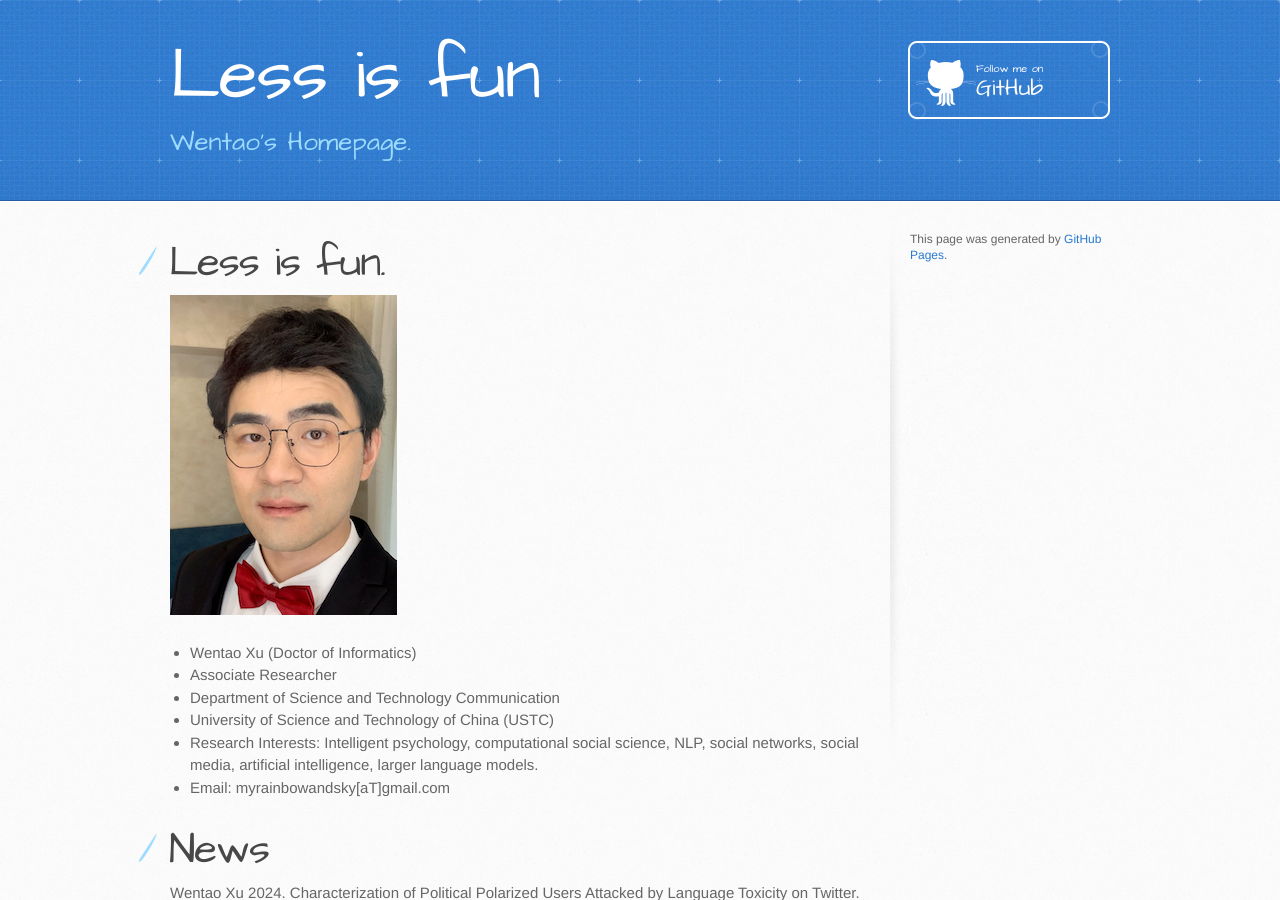
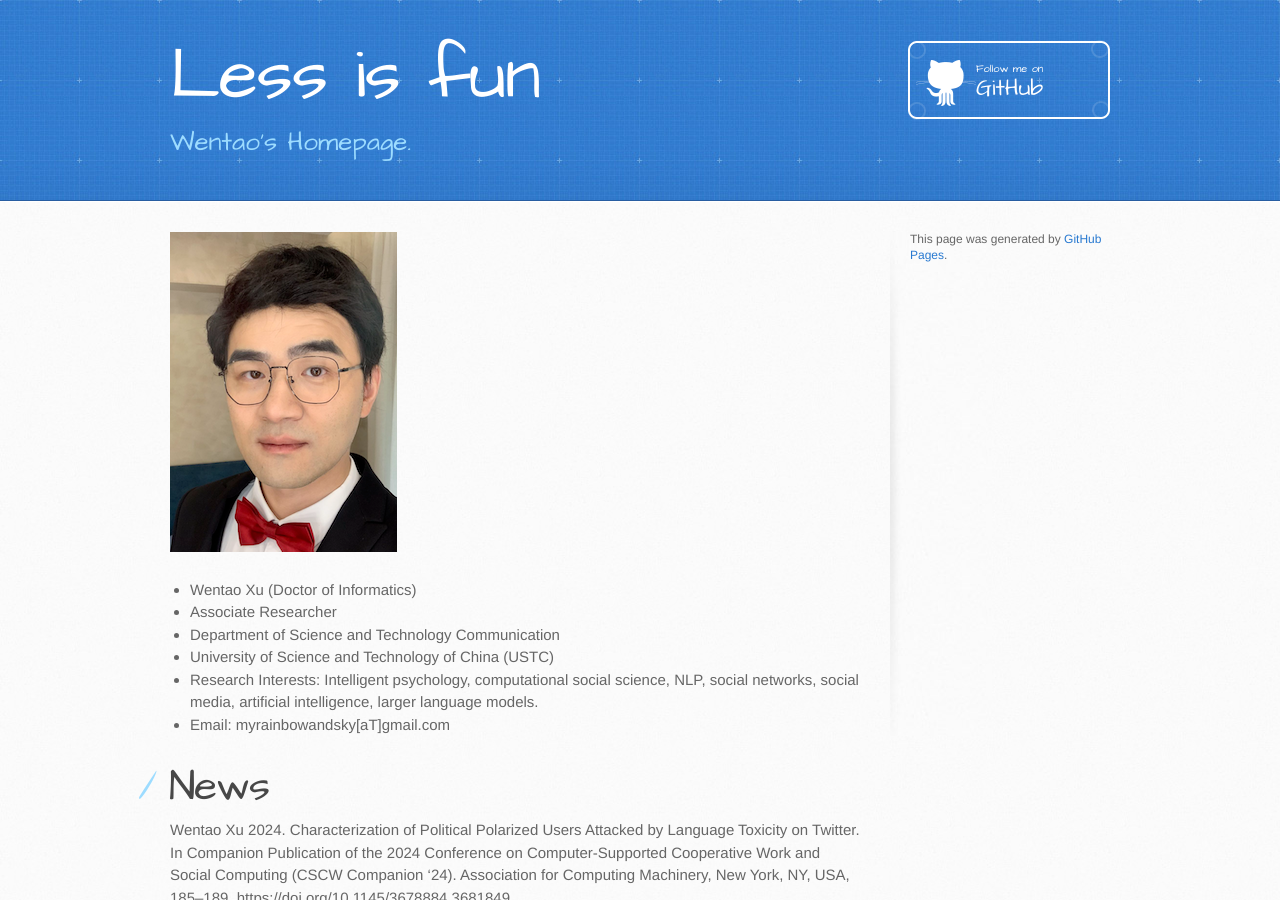
Before and after one commit to myrainbowandsky/myrainbowandsky.github.io, a Jekyll site: the page built from index.md, in a window 1280 px wide and 900 px high. Built offline with Jekyll 4.4.1, drawn with Linux system fonts in a browser that asks for light colours.

Commit message:
Update index.md

```diff
--- a/index.md
+++ b/index.md
@@ -6,7 +6,7 @@ layout: default
 
 <!-- [Link to another page](./another-page.html). -->
 
-# Less is fun.
+
 ![Octocat](https://myrainbowandsky.github.io/wentao.png)
 
 
```
